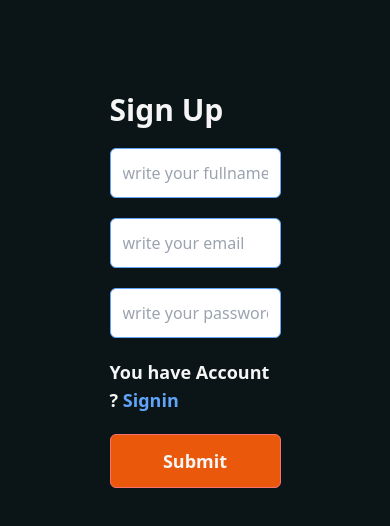
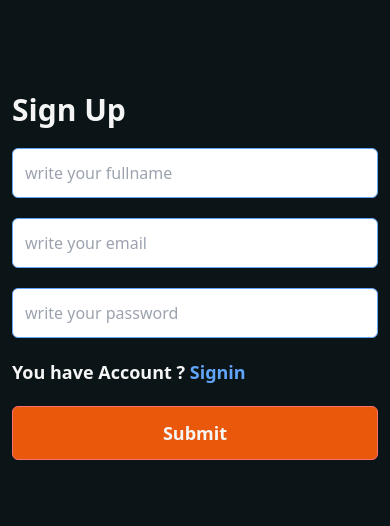
Before and after one commit to Hazemyahea/The-reddit-clone, a React (Vite) app: page /signup in a window 390 px wide. Shown: the top 526 px of the page. Built offline with nearby package versions, Linux system fonts and the light colour scheme.

Commit message:
edite in singin&up pages

```diff
--- a/src/pages/Login.jsx
+++ b/src/pages/Login.jsx
@@ -21,7 +21,7 @@ export const Login = () => {
   return (
     <form
       onSubmit={handleSubmit(onSubmit)}
-      className="flex flex-col p-3 gap-5 mx-auto w-2/4 my-20 border-slate-100"
+      className="flex flex-col p-3 gap-5  md:mx-auto w-full md:w-2/4 my-20 border-slate-100"
     >
       {error && (
         <div className=" bg-red-700 p-2 rounded-md text-white">
--- a/src/pages/SignUp.jsx
+++ b/src/pages/SignUp.jsx
@@ -18,7 +18,7 @@ const Signup = () => {
   return (
     <form
       onSubmit={handleSubmit(onSubmit)}
-      className="flex flex-col p-3 gap-5 mx-auto w-2/4 my-20 border-slate-100"
+      className="flex flex-col p-3 gap-5  md:mx-auto w-full md:w-2/4 my-20 border-slate-100"
     >
       <div>
         <h2 className=" text-3xl font-bold">Sign Up</h2>
```
Also changed, not shown: 1 other file (tests, documents, lock files or other folders).
